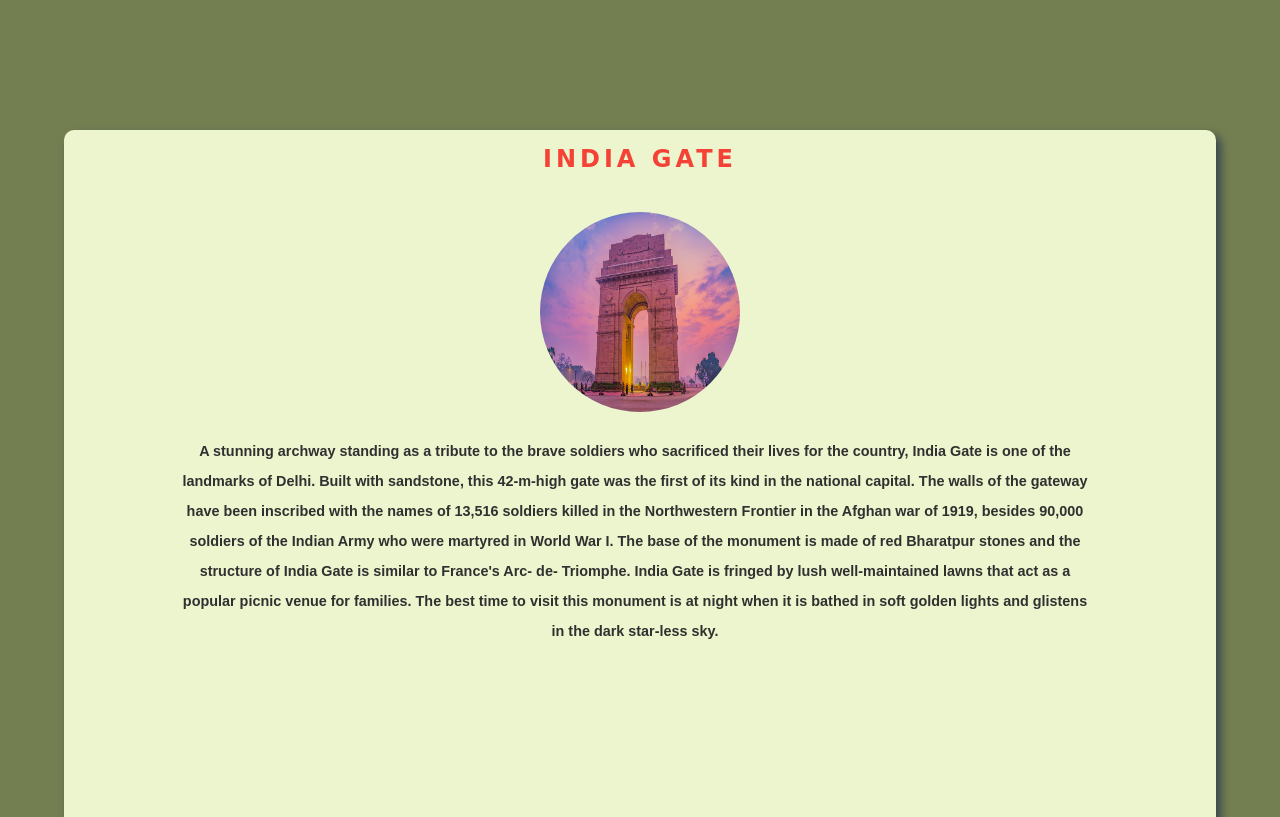
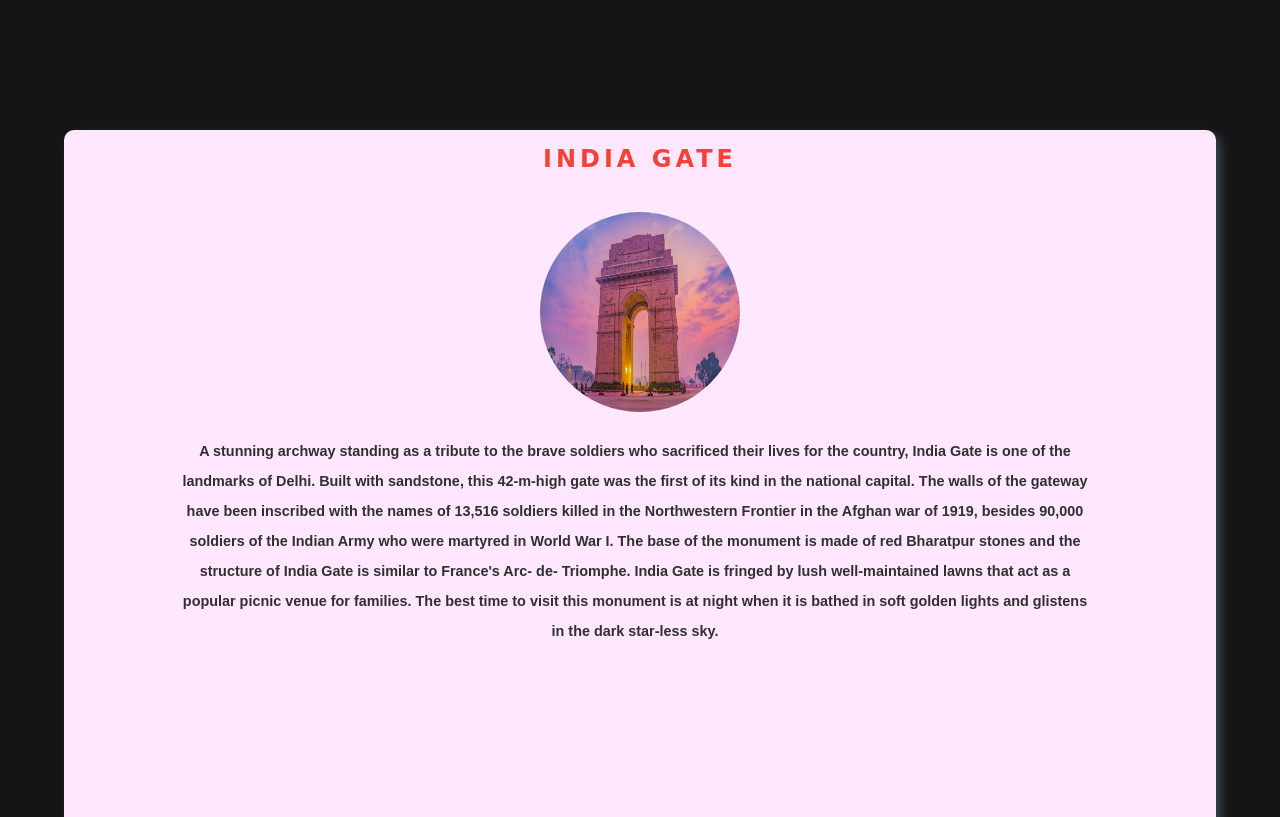
Before and after one commit to farrukh-ahm/Portfolio-Project-1, a plain HTML site: page other-places.html in a window 1280 px wide. Shown: the part 1520-2337 px from the top of the page. Drawn offline with Linux system fonts and the light colour scheme; a web font is replaced by a local one.

Commit message:
Change background color for index and 'other-places' page. Change mid-div background color.

```diff
--- a/assets/style/style.css
+++ b/assets/style/style.css
@@ -5,7 +5,7 @@
   box-sizing: border-box;
 }
 
-body {background-color: #494454;
+body {background-color: #161516;
       font-family: 'Zen Kaku Gothic Antique', sans-serif;
       color: #303030;
 }
@@ -161,7 +161,7 @@ h1 {color: #f44336;
 /* Architecture section */
 .mid-div {height: 500px;
         width: 50%;
-        background-color: #f2ecff;
+        background-color: #ffe7ff;
         border-radius: 10px;
         box-shadow: 5px 5px 10px #36454F;
         margin: auto;}
--- a/other-places.html
+++ b/other-places.html
@@ -9,7 +9,7 @@
     <link rel="stylesheet" href="./assets/style/style.css">
     <title>Red Fort</title>
 </head>
-<body class="back">
+<body>
     <header>
         <h1>Red Fort</h1>
         <nav>
@@ -46,7 +46,7 @@
         </div>
     </section>
     <section class="content-wrapper">
-        <div class="mid-div mid">
+        <div class="mid-div">
             <h2>India Gate</h2>
             <div class="content-body line-space">
                 <img src="./assets/images/india gate(shalender kumar, unslash).jpg" alt="Image of India Gate, Delhi">
@@ -81,7 +81,7 @@
         </div>
     </section>
     <section class="content-wrapper">
-        <div class="mid-div mid">
+        <div class="mid-div">
             <h2>Humayun's Tomb</h2>
             <div class="content-body line-space">
                 <img src="./assets/images/humayun's tomb(unknown traveller, unsplash).jpg" alt="Image of Humayun's Tomb, Delhi">
```
